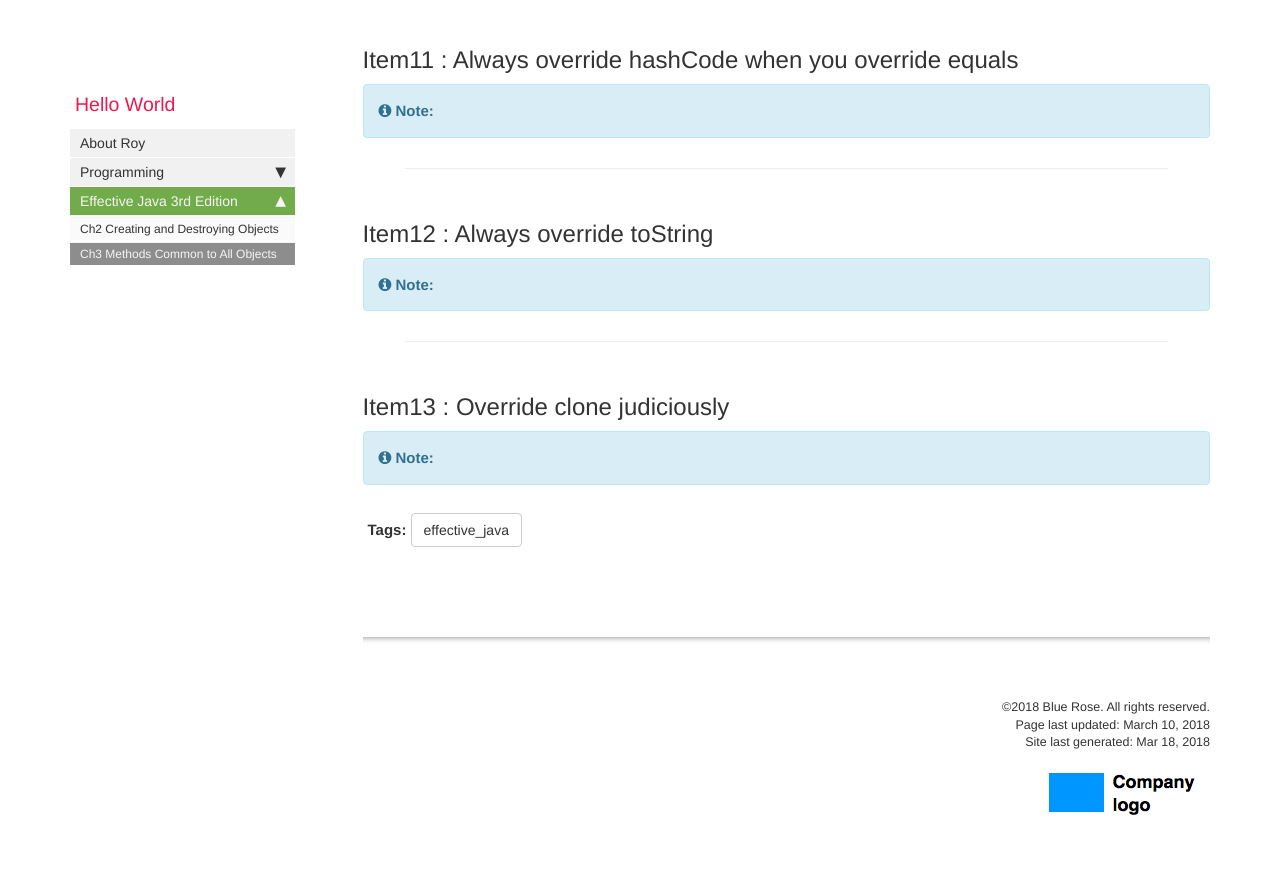
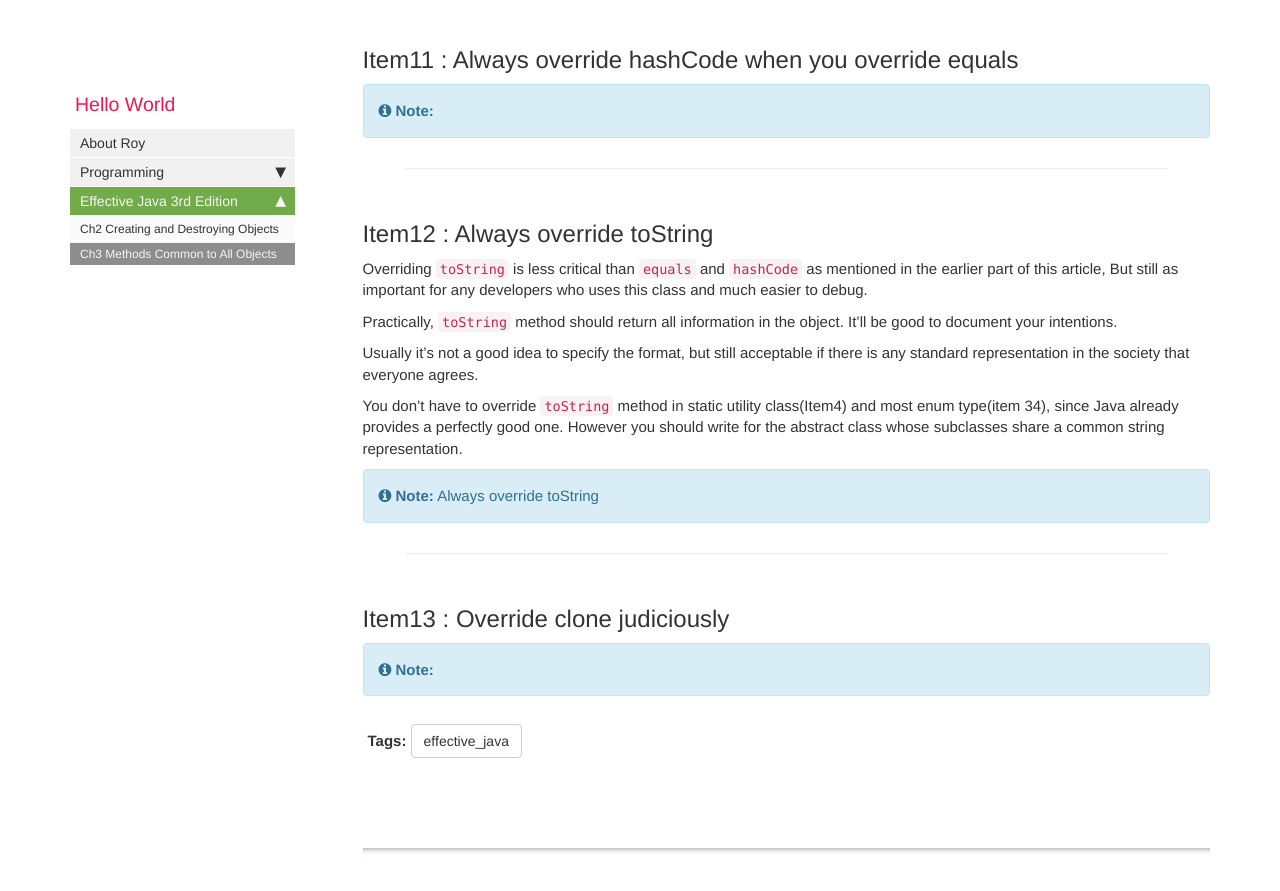
Before and after one commit to RoySRose/Roy, a Jekyll site: the page built from pages/effective_java_3rd/ef3_chapter3.md, in a window 1280 px wide and 900 px high, scrolled down 5503 px. Shown: the top 891 px of the window. Built offline with Jekyll 4.4.1, drawn with Linux system fonts in a browser that asks for light colours; nearby versions of some CDN libraries; comment, search, counter and statistics services are not loaded.

Commit message:
update EJ3ch3

```diff
--- a/_data/glossary.yml
+++ b/_data/glossary.yml
@@ -1,3 +1,4 @@
 jekyll_platform: "Jekyll is a static site generator that builds sites using most modern web technologies."
 
-WeakHashMap: "Elements in a weak hashmap can be reclaimed by the garbage collector if there are no strong/soft references to the key object, this makes them useful for caches/lookup storage."
+WeakHashMap: "Elements in a weak hashmap can be reclaimed by the garbage collector if there are no strong/soft references to the key object, this makes them useful for caches/lookup storage"
+mixin : "Mixin is a type that a class can implement in addition to its “primary type” to declare that it provides some optional behavior"
--- a/pages/effective_java_3rd/ef3_chapter3.md
+++ b/pages/effective_java_3rd/ef3_chapter3.md
@@ -256,10 +256,22 @@ use == operand for primitive fields except for Double, Float.
 ***
 ## Item12 : Always override toString
 
-{% include note.html content="" %}
+Overriding `toString` is less critical than `equals` and `hashCode` as mentioned in the earlier part of this article,
+But still as important for any developers who uses this class and much easier to debug.
+
+Practically, `toString` method should return all information in the object.
+It'll be good to document your intentions.
+
+Usually it's not a good idea to specify the format, but still acceptable if there is any standard representation in the society that everyone agrees.
+
+You don't have to override `toString` method in static utility class(Item4) and most enum type(item 34), since Java already provides a perfectly good one.
+However you should write for the abstract class whose subclasses share a common string representation.
+
+{% include note.html content="Always override toString" %}
 
 ***
 ## Item13 : Override clone judiciously
+
 
 {% include note.html content="" %}
 
```
Also changed, not shown: pages/effective_java_3rd/ef3_chapter2.md (+1 -1 lines).
